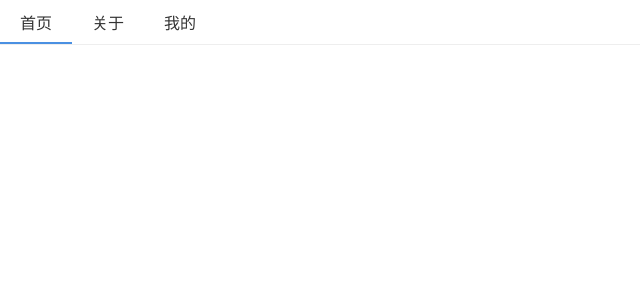
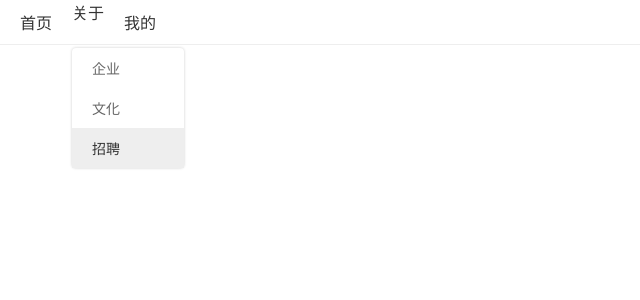
Before and after one commit to linpenghui958/dei-ui, a Vue app: page / in a window 1280 px wide. Shown: the top 300 px of the page, without its empty margins (0-640 px from the left). Built offline with nearby package versions, Linux system fonts and the light colour scheme.

Commit message:
add provide

```diff
--- a/src/App.vue
+++ b/src/App.vue
@@ -2,7 +2,12 @@
   <div id="app">
     <d-nav :selected.sync="selected" :multiple="false">
       <d-nav-item name="home">首页</d-nav-item>
-      <d-nav-item name="about">关于</d-nav-item>
+      <d-sub-nav>
+        <template slot="title">关于</template>
+        <d-nav-item name="company">企业</d-nav-item>
+        <d-nav-item name="culture">文化</d-nav-item>
+        <d-nav-item name="hire">招聘</d-nav-item>
+      </d-sub-nav>
       <d-nav-item name="mine">我的</d-nav-item>
     </d-nav>
   </div>
@@ -19,7 +24,7 @@ export default {
   },
   data() {
     return {
-      selected: ['home']
+      selected: ['hire']
     };
   },
 };
--- a/src/nav/nav-item.vue
+++ b/src/nav/nav-item.vue
@@ -12,6 +12,10 @@ export default {
       type: String,
       required: true
     }
+  },
+  inject: ['root'],
+  mounted() {
+    this.root.addItems(this)
   },
   data() {
     return {
--- a/src/nav/nav.vue
+++ b/src/nav/nav.vue
@@ -7,6 +7,16 @@
 <script>
 export default {
   name: 'DeiNav',
+  provide() {
+    return {
+      root: this
+    }
+  },
+  data() {
+    return {
+      items: []
+    }
+  },
   props: {
     selected: {
       type: Array,
@@ -24,12 +34,10 @@ export default {
   updated() {
     this.updateChildren()
   },
-  computed: {
-    items() {
-      return this.$children.filter(vm => vm.$options.name === 'DeiNavItem')
-    }
-  },
   methods: {
+    addItems(vm) {
+      this.items.push(vm)
+    },
     updateChildren() {
       this.items.forEach(vm => {
         if (this.selected.includes(vm.name)) {
@@ -41,11 +49,16 @@ export default {
     },
     listenToChildren() {
       this.items.forEach(vm => {
-        if (this.selected.includes(vm.name)) {
-          vm.selected = true
-        } else {
-          vm.selected = false
-        }
+        vm.$on('add:selected', (name) => {
+          if(this.mutiple) {
+            const copy = JSON.parse(JSON.stringify(this.selected))
+            copy.push(name)
+            this.$emit('update:selected', copy)
+          } else {
+            this.$emit('update:selected', [name])
+          }
+        })
+
       })
     }
   }
--- a/src/nav/sub-nav.vue
+++ b/src/nav/sub-nav.vue
@@ -1,5 +1,10 @@
 <template>
-
+  <div class="d-sub-nav">
+    <slot name="title" class=""></slot>
+    <div class="d-sub-nav-popover">
+      <slot></slot>
+    </div>
+  </div>
 </template>
 
 <script>
@@ -10,5 +15,74 @@ export default {
 </script>
 
 <style lang="scss" scoped>
-
+  @import "../styles/var";
+  .d-sub-nav {
+    position: relative;
+    &:not(.vertical) {
+      &.active {
+        &::after {
+          content: '';
+          position: absolute;
+          bottom: 0;
+          left: 0;
+          border-bottom: 2px solid $blue;
+          width: 100%;
+        }
+      }
+    }
+    &-label { padding: 10px 20px; display: block; }
+    &-icon { display: none; }
+    &-popover {
+      transition: height 250ms;
+      background: white;
+      position: absolute;
+      top: 100%;
+      left: 0;
+      margin-top: 4px;
+      white-space: nowrap;
+      box-shadow: 0 0 3px fade_out(black, 0.8);
+      border-radius: $border-radius;
+      font-size: $font-size;
+      color: $light-color;
+      min-width: 8em;
+      &.vertical {
+        position: static;
+        border-radius: 0;
+        border: none;
+        box-shadow: none;
+        overflow: hidden;
+      }
+    }
+  }
+  .g-sub-nav .g-sub-nav {
+    &.active {
+      &::after {
+        display: none;
+      }
+    }
+    .g-sub-nav-popover {
+    top: 0;
+    left: 100%;
+    margin-left: 8px;
+    }
+    .g-sub-nav-label {
+      display: flex;
+      align-items: center;
+      justify-content: space-between;
+    }
+    .g-sub-nav-icon {
+      transition: transform 250ms;
+      display: inline-flex; margin-left: 1em;
+      svg {fill: $light-color;}
+      &.vertical {
+        transform: rotate(90deg);
+        &.open {
+          transform: rotate(270deg);
+        }
+      }
+      &.open {
+        transform: rotate(180deg);
+      }
+    }
+  }
 </style>
```
